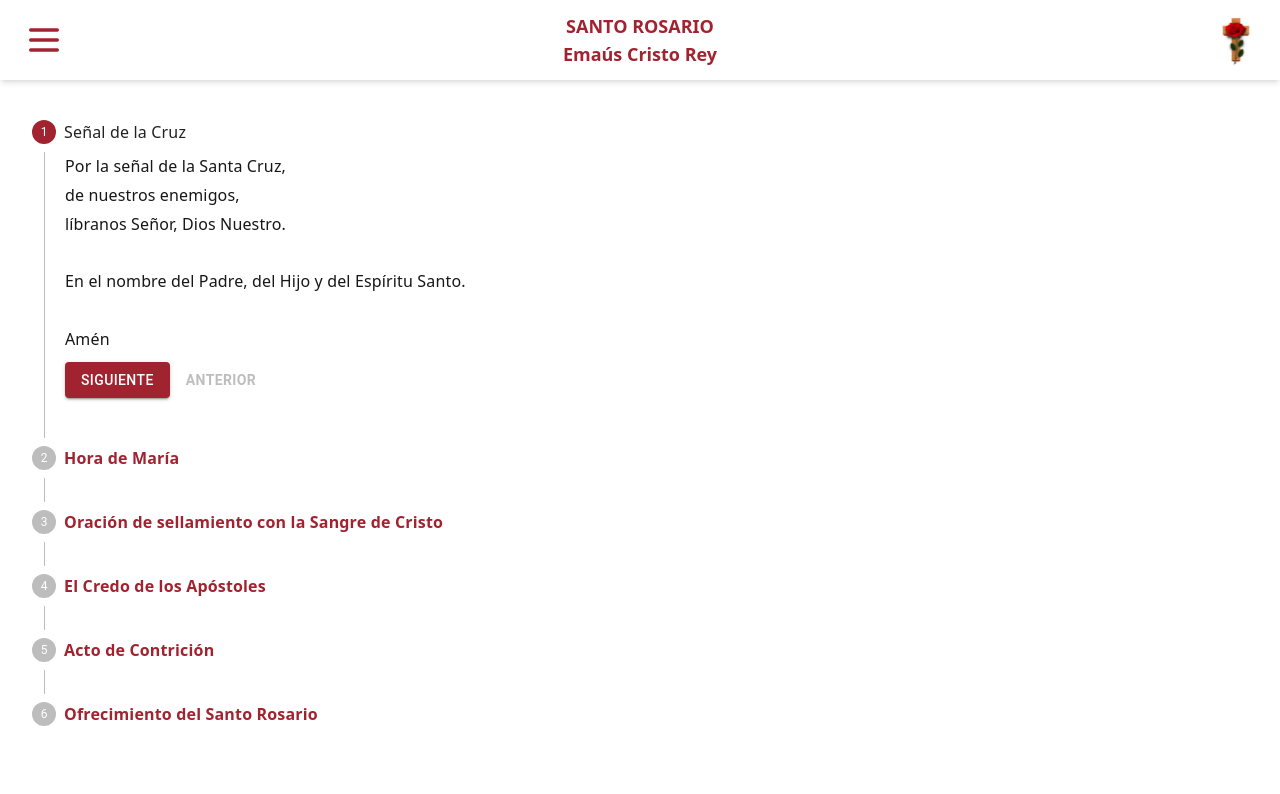
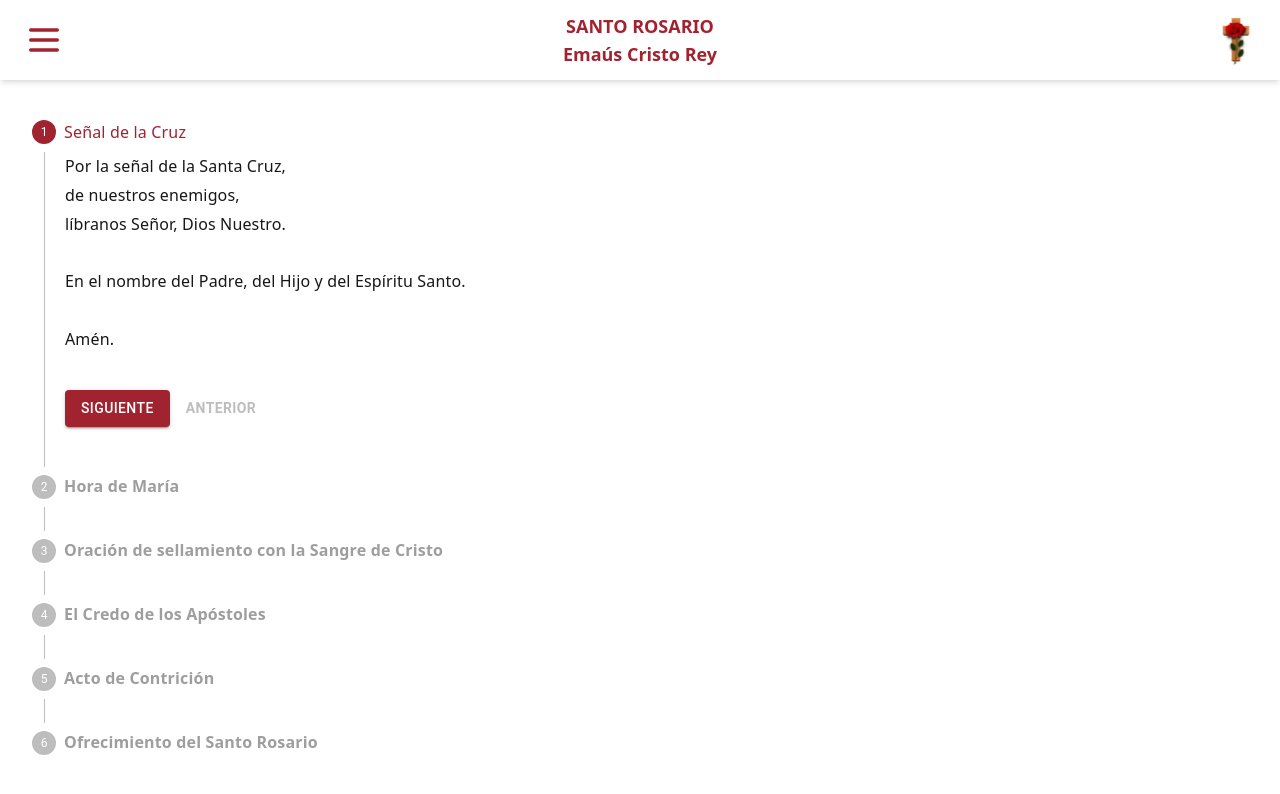
Before and after one commit to jmcaicedog/rosarioemaus, a Next.js app: page /rosario in a window 1280 px wide. Shown: the top 794 px of the page. Built offline with nearby package versions, Linux system fonts and the light colour scheme.

Commit message:
Styles and texts fixed in first part screen

```diff
--- a/src/components/VerticalLinearStepper.js
+++ b/src/components/VerticalLinearStepper.js
@@ -27,11 +27,15 @@ const steps = [
     label: "Señal de la Cruz",
     description: `Por la señal de la Santa Cruz, \nde nuestros enemigos, \nlíbranos Señor, Dios Nuestro. \n\nEn el nombre del Padre, del Hijo y del Espíritu Santo.
 
-      Amén`,
+      Amén.
+
+      `,
   },
   {
     label: "Hora de María",
-    description: `Si alguno de los asistentes tiene en sus manos La Hora de María, puede hacer la lectura correspondiente al día ${dia}`,
+    description: `Si alguno de los asistentes tiene en sus manos La Hora de María, puede hacer la lectura correspondiente al día ${dia}
+
+    `,
   },
   {
     label: "Oración de sellamiento con la Sangre de Cristo",
@@ -55,7 +59,9 @@ const steps = [
     • Sellamos nuestros oídos, para que solo escuchemos la voz de Dios y hagamos su santa voluntad.
     • Sellamos nuestras manos, para que trabajen en tu obra y en beneficio de los demás.
 
-    Amén.`,
+    Amén.
+
+    `,
   },
   {
     label: "El Credo de los Apóstoles",
@@ -65,20 +71,27 @@ const steps = [
     Descendió a los infiernos, al tercer día resucitó de entre los muertos, subió a los cielos y está sentado a la derecha de Dios, Padre Todopoderoso, y desde allí va a venir a juzgar a vivos y muertos.
     Creo en el Espíritu Santo, la Santa Iglesia Católica, la comunión de los santos, el perdón de los pecados, la resurrección de la carne y la vida eterna.
 
-    Amén`,
+    Amén.
+
+    `,
   },
   {
     label: "Acto de Contrición",
     description: `Jesús, mi Señor y Redentor, yo me arrepiento de todos los pecados que he cometido hasta hoy y me pesa de todo corazón, porque con ellos he ofendido a un Dios tan bueno.
 
-    Amén.`,
+    Amén.
+
+    `,
   },
   {
     label: "Ofrecimiento del Santo Rosario",
     description: `Señor, Dios nuestro, dirige y acepta todos nuestros pensamientos, palabras y obras.
-    Te rogamos Santa Madre de Dios, que aceptes nuestras súplicas y alcances de tu Hijo Santísimo, las gracias qeu necesitamos cada uno de los que aquí estamos presentes y también de las personas que se han encomendado a nuestras oraciones.
+    Te rogamos Santa Madre de Dios, que aceptes nuestras súplicas y alcances de tu Hijo Santísimo, las gracias que necesitamos cada uno de los que aquí estamos presentes y también de las personas que se han encomendado a nuestras oraciones.
 
-    En este espacio compartamos nuestras intenciones:`,
+    En este espacio compartamos nuestras intenciones...
+
+
+    `,
   },
 ];
 
@@ -104,24 +117,32 @@ export default function VerticalLinearStepper() {
           <Step key={step.label}>
             <StepLabel
               sx={{
+                // Texto por defecto (pasos pendientes)
                 ".MuiStepLabel-label": {
-                  fontFamily: "inherit", // Hereda la tipografía del sitio
-                  fontSize: "1rem", // Opcional: aseguras que el tamaño también sea consistente
-                  color: "#A12330", // Hereda el color del contenedor o body
+                  fontFamily: "inherit",
+                  fontSize: "1rem",
+                  color: "#9e9e9e", // gris para pasos aún no completados
                   fontWeight: "bold",
                 },
-                ".Mui-active .MuiStepLabel-label": {
-                  fontWeight: "bold", // Si quieres marcar la activa, también hereda tipografía
+                // Texto paso activo
+                ".MuiStepLabel-label.Mui-active": {
                   color: "#A12330",
                 },
+                // Texto paso completado
+                ".MuiStepLabel-label.Mui-completed": {
+                  color: "#26490f",
+                },
+                // Icono paso pendiente
                 ".MuiStepIcon-root": {
-                  color: "#bdbdbd", // color del disco (paso no activo, no completado)
+                  color: "#bdbdbd",
                 },
+                // Icono paso activo
                 ".MuiStepIcon-root.Mui-active": {
-                  color: "#A12330", // color del disco del paso activo
+                  color: "#A12330",
                 },
+                // Icono paso completado
                 ".MuiStepIcon-root.Mui-completed": {
-                  color: "#26490f", // color del disco del paso completado
+                  color: "#26490f",
                 },
               }}
             >
@@ -144,7 +165,9 @@ export default function VerticalLinearStepper() {
                   onClick={handleNext}
                   sx={{ mt: 1, mr: 1, bgcolor: "#A12330" }}
                 >
-                  {index === steps.length - 1 ? "Finalizar" : "Siguiente"}
+                  {index === steps.length - 1
+                    ? "FIN DE LA PRIMERA PARTE"
+                    : "Siguiente"}
                 </Button>
                 <Button
                   disabled={index === 0}
@@ -174,7 +197,7 @@ export default function VerticalLinearStepper() {
             onClick={handleReset}
             sx={{ mt: 1, mr: 1, typography: "inherit", bgcolor: "#A12330" }}
           >
-            CONTINUAR
+            CONTINUAR A LOS MISTERIOS DEL DÍA
           </Button>
         </Paper>
       )}
```
